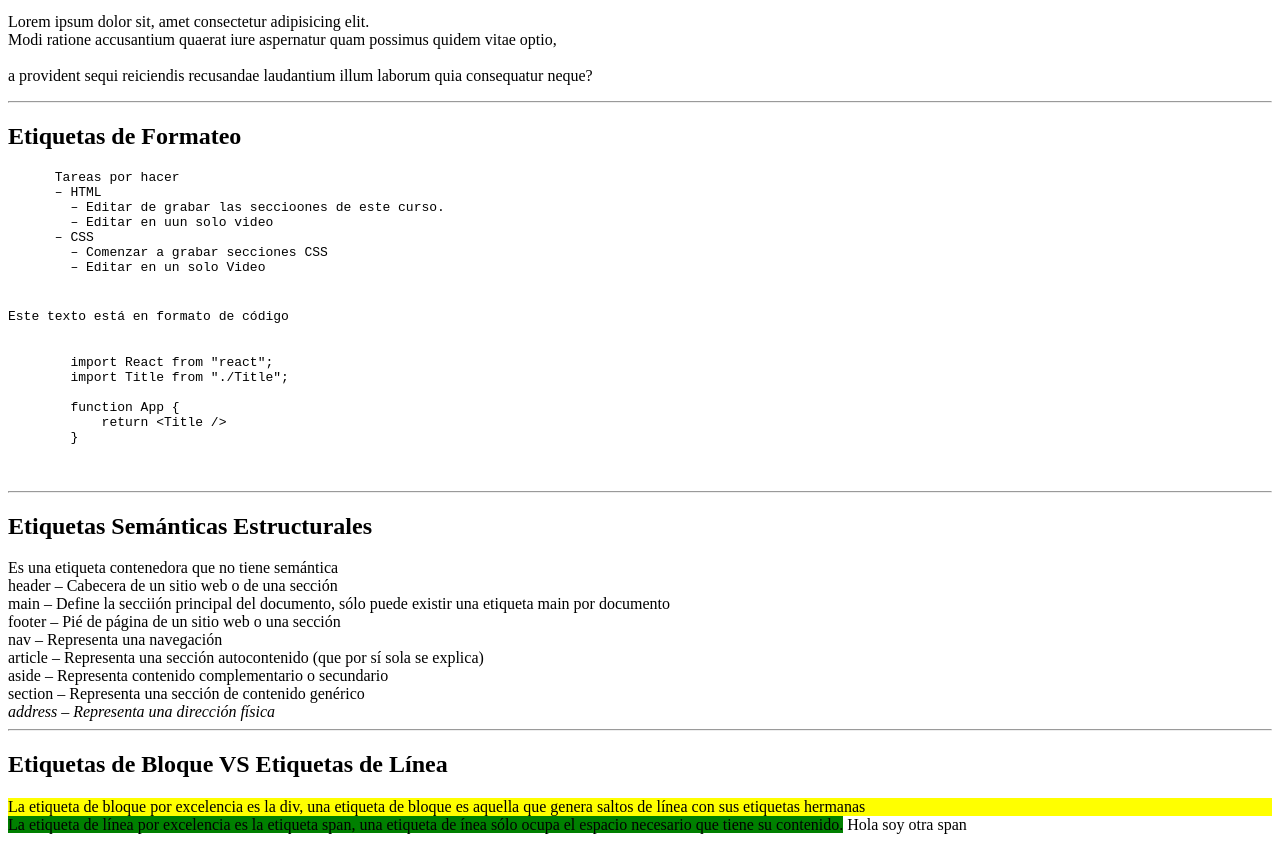
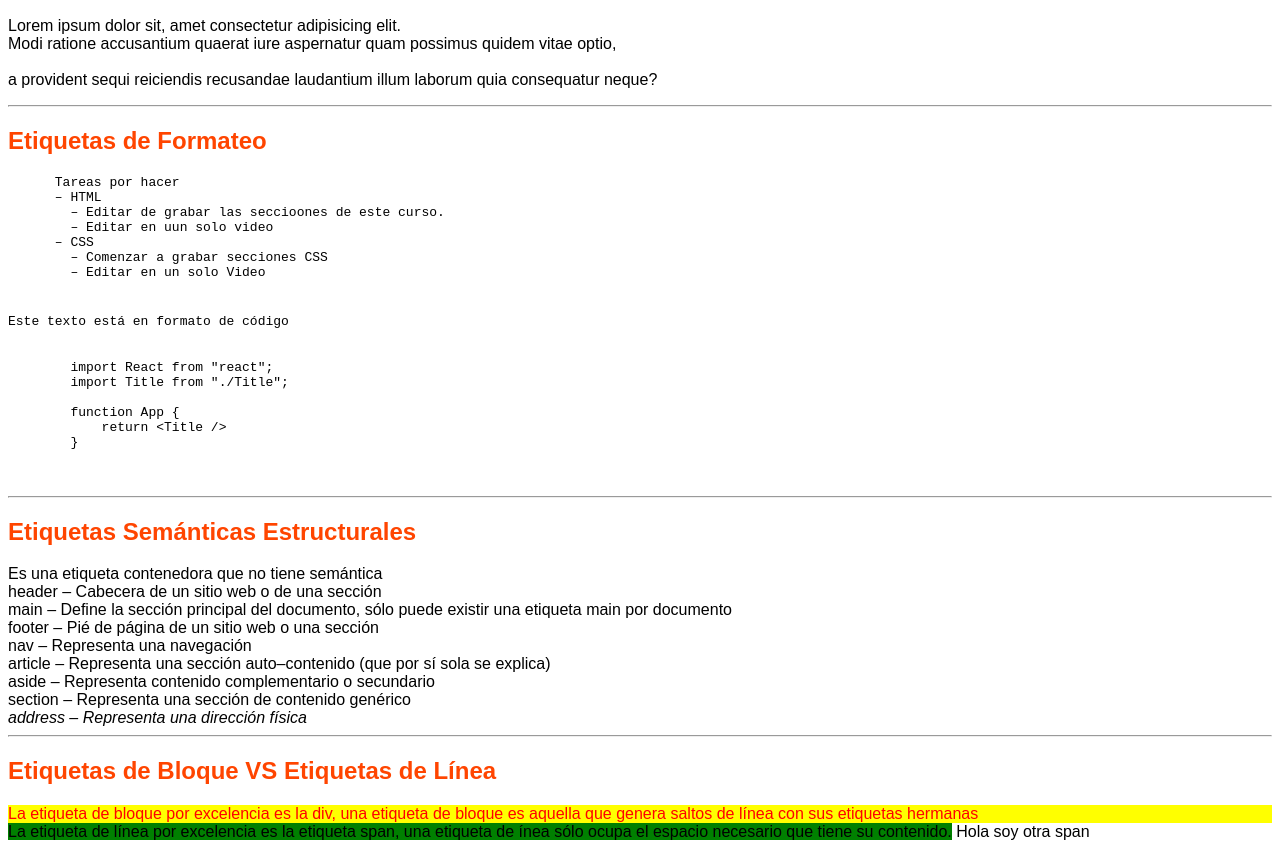
Before and after one commit to MiguelDominguezSanchez/Curso_HTML_-_CSS, a plain HTML site: page YOUTUBE-HTML/INDEX.HTML in a window 1280 px wide. Shown: the part 888-1737 px from the top of the page. Drawn offline with Linux system fonts and the light colour scheme.

Commit message:
Estilos en HTML

```diff
--- a/YOUTUBE-HTML/INDEX.HTML
+++ b/YOUTUBE-HTML/INDEX.HTML
@@ -8,6 +8,12 @@
   <title>Aprendiendo HTML</title>
   <!-- descripción - no más de 165 carácteres -->
   <meta name="description" content="En esta página estamos aprendiendo los fundamentos de HTML con @jonmircha">
+  <style>
+    h2 {
+      color: orangered;
+    }
+  </style>
+  <link rel="stylesheet" href="assets/estilos.css">
 </head>
 
 <body>
@@ -81,19 +87,19 @@
   <div>Es una etiqueta contenedora que no tiene semántica</div>
   <header>header – Cabecera de un sitio web o de una sección</header>
   <main>
-    main – Define la secciión principal del documento, sólo puede existir una etiqueta main por documento
+    main – Define la sección principal del documento, sólo puede existir una etiqueta main por documento
   </main>
   <footer>footer – Pié de página de un sitio web o una sección</footer>
   <nav>nav – Representa una navegación</nav>
   <article>
-    article – Representa una sección autocontenido (que  por sí sola se explica)
+    article – Representa una sección auto–contenido (que  por sí sola se explica)
   </article>
   <aside>aside – Representa contenido complementario o secundario</aside>
   <section>section – Representa una sección de contenido genérico</section>
   <address>address – Representa una dirección física</address>
   <hr>
   <h2>Etiquetas de Bloque VS Etiquetas de Línea</h2>
-  <div style="background-color: yellow">La etiqueta de bloque por excelencia es la div, una etiqueta de bloque es aquella que genera saltos de línea con sus etiquetas hermanas</div>
+  <div style="background-color: yellow; color: red;">La etiqueta de bloque por excelencia es la div, una etiqueta de bloque es aquella que genera saltos de línea con sus etiquetas hermanas</div>
   <span style="background-color: green">La etiqueta de línea por excelencia es la etiqueta span, una etiqueta de ínea sólo ocupa el espacio necesario que tiene su contenido.</span>
   <span>Hola soy otra span</span>
 </body>
--- /dev/null
+++ b/YOUTUBE-HTML/assets/estilos.css
@@ -0,0 +1,7 @@
+body {
+  font-family: sans-serif;
+}
+
+h1 {
+  color: navy;
+}
```
